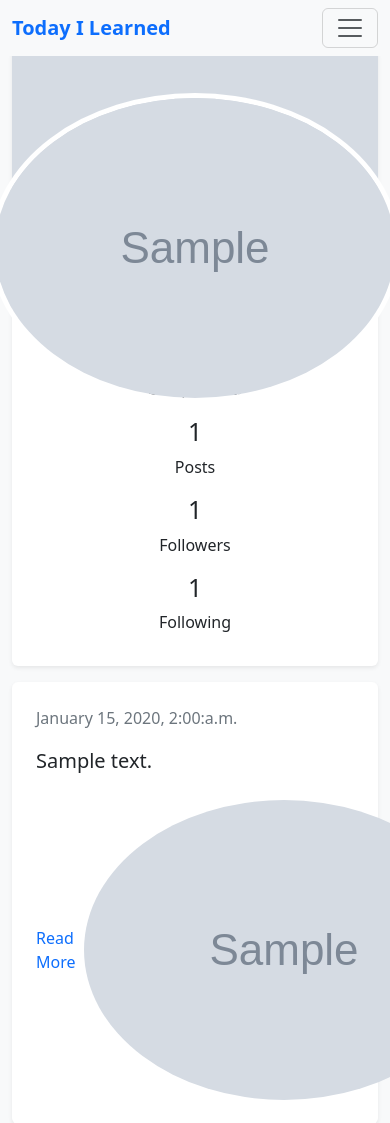
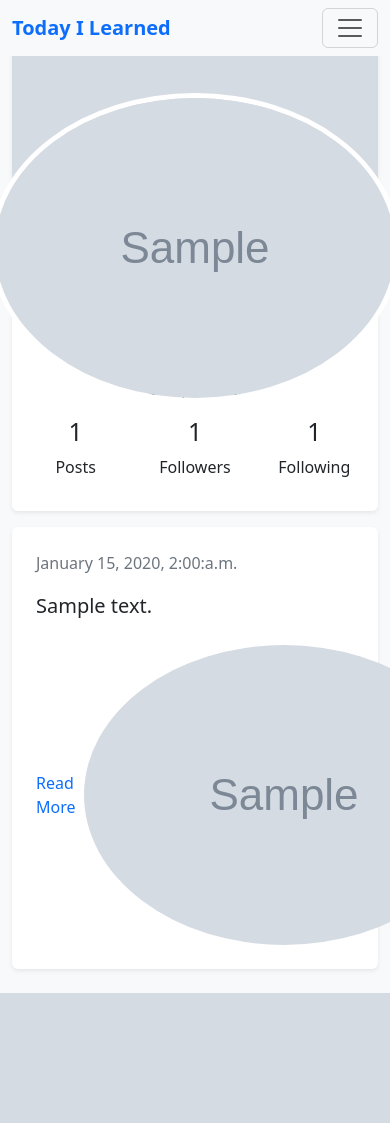
Before and after one commit to perez-kay/TIL, a Django app: a page that uses templates/profiles/detail.html in a window 390 px wide; the page is wider, and only the part inside the window is pictured. Shown: the top 1123 px of that part. After the commit the page ends 993 px from the top of that part, so only its background shows below. Run offline with Django 5.2, Linux system fonts and the light colour scheme; tables that the repository leaves empty hold one stand-in row (values such as "Sample post"); grey boxes marked "Sample" are stand-in pictures; some libraries are stand-ins or nearby versions.

Commit message:
adjusted columns for profile stats

```diff
--- a/templates/profiles/detail.html
+++ b/templates/profiles/detail.html
@@ -32,15 +32,15 @@
                 <p class="card-text">{{ user.profile.bio }}</p>
                 <div class="">
                     <div class="row">
-                        <div class="col-sm-4 text-center">
+                        <div class="col-4 text-center">
                             <h2>{{ total_posts }}</h2>
                             <p>Posts</p>
                         </div>
-                        <div class="col-sm-4 text-center">
+                        <div class="col-4 text-center">
                             <h2>{{ num_followers }}</h2>
                             <p>Followers</p>
                         </div>
-                        <div class="col-sm-4 text-center">
+                        <div class="col-4 text-center">
                             <h2>{{ num_following }}</h2>
                             <p>Following</p>
                         </div>
```
